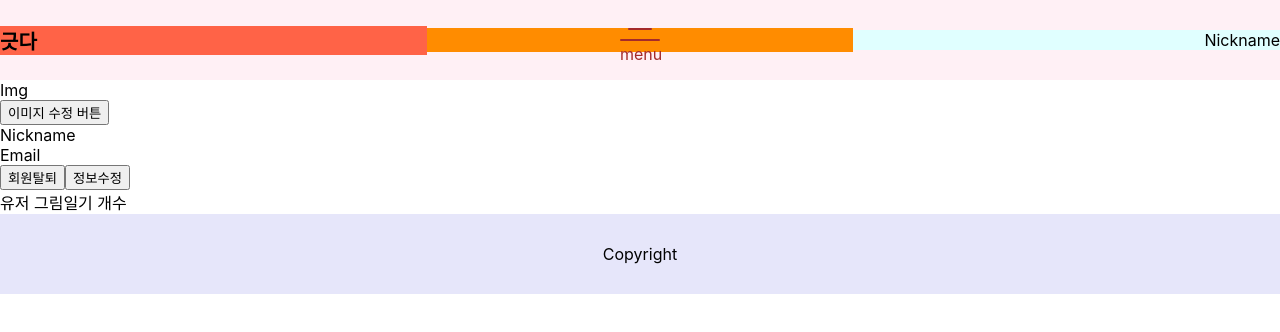
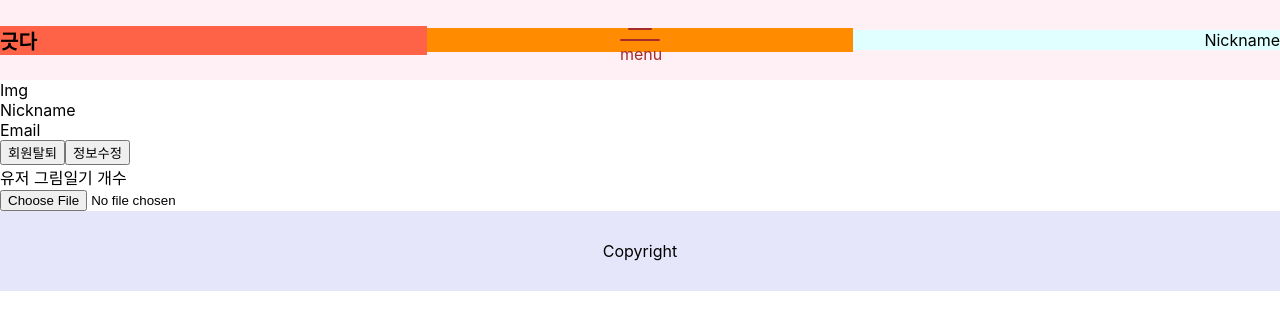
Before and after one commit to codestates/Geut_da, a React (Create React App) app in the folder client/: page /mypage in a window 1280 px wide. Shown: the top 332 px of the page. Built offline with nearby package versions, Linux system fonts and the light colour scheme.

Commit message:
[Fix] #58 마이페이지 유저프로필 모달 삭제 closed #58

```diff
--- a/client/src/components/Modal/ProfileImgModal.js
+++ /dev/null
@@ -1,11 +0,0 @@
-import ProfileUpload from '../ProfileUpload';
-
-const ProfileImgModal = () => {
-  return (
-    <>
-      <ProfileUpload/>
-    </>
-  )
-}
-
-export default ProfileImgModal;
--- a/client/src/components/ProfileUpload.js
+++ b/client/src/components/ProfileUpload.js
@@ -16,7 +16,7 @@ const ProfileUpload = () => {
       secretAccessKey: process.env.REACT_APP_ACCESS_KEY
     }
     const ReactS3Client = new S3(config)
-    console.log(file.type)
+    if(file) {
       if (file.type === 'image/jpeg' || file.type === 'image/png' || file.type === 'image/jpg') {
         ReactS3Client.uploadFile(file, newFileName).then(data => {
           console.log(data)
@@ -28,7 +28,8 @@ const ProfileUpload = () => {
         })
       }
       else {
-        alert("Jpeg,Png 파일만 업로드 가능합니다.")
+          alert("JPEG, PNG, JPG 파일만 업로드 가능합니다.")
+        }
     }
   }
 
--- a/client/src/pages/Mypage.js
+++ b/client/src/pages/Mypage.js
@@ -1,21 +1,21 @@
 import { useState } from 'react';
 import Header from '../components/Header';
 import Footer from '../components/Footer';
-import ProfileImgModal from '../components/Modal/ProfileImgModal';
 import UserCheckModal from '../components/Modal/UserCheckModal';
 import UserEditModal from '../components/Modal/UserEditModal';
 import LeaveModal from '../components/Modal/LeaveModal';
+import ProfileUpload from '../components/ProfileUpload';
 
 const Mypage = () => {
 
-  const [profileImgChange, setProfileImgChange] = useState(false);
+  // const [profileImgChange, setProfileImgChange] = useState(false);
   const [userLeave, setUserLeave] = useState(false);
   const [editPasswordCheck , setEditPasswordCheck] = useState(false)
   const [userEditable, setUserEditable] = useState(false);
 
-  const ProfileChangeHandler = () => {
-    setProfileImgChange(!profileImgChange)
-  }
+  // const ProfileChangeHandler = () => {
+  //   setProfileImgChange(!profileImgChange)
+  // }
 
   const UserLeaveHandler = () => {
     setUserLeave(!userLeave)
@@ -35,7 +35,7 @@ const Mypage = () => {
     <>
       <Header />
       <div>Img</div>
-      <button onClick={ProfileChangeHandler}>이미지 수정 버튼</button>
+      {/* <button onClick={ProfileChangeHandler}>이미지 수정 버튼</button> */}
       <div>Nickname</div>
       <div>Email</div>
       <button onClick={UserLeaveHandler}>회원탈퇴</button>
@@ -43,7 +43,7 @@ const Mypage = () => {
 
       <div>유저 그림일기 개수</div>
       {/* 이미지 수정 버튼 클릭시 모달창 띄우기*/}
-      {profileImgChange ? <ProfileImgModal /> : null}
+      <ProfileUpload/>
       {userLeave ? <LeaveModal UserLeaveHandler={UserLeaveHandler}/> : null}
       {editPasswordCheck ? <UserCheckModal /> : null}
       {userEditable ? <UserEditModal /> : null}
```
Lines whose indentation alone changed are shown as unchanged.
